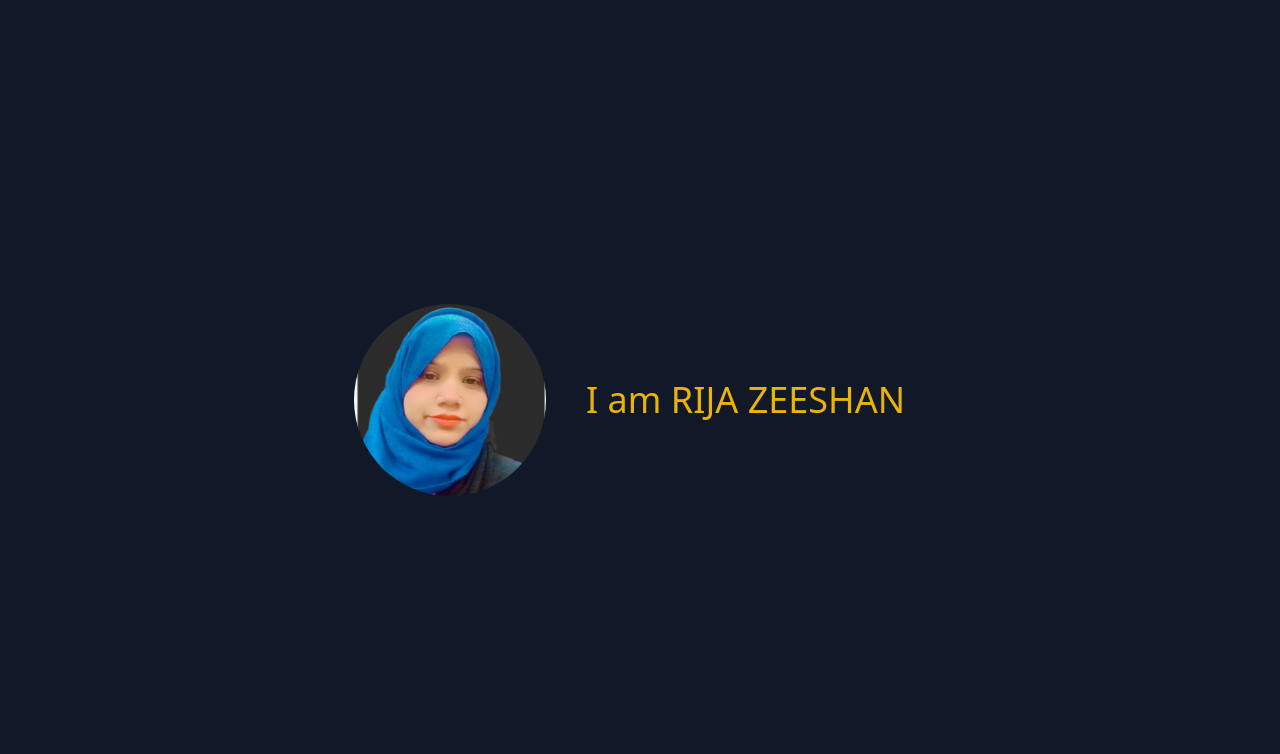
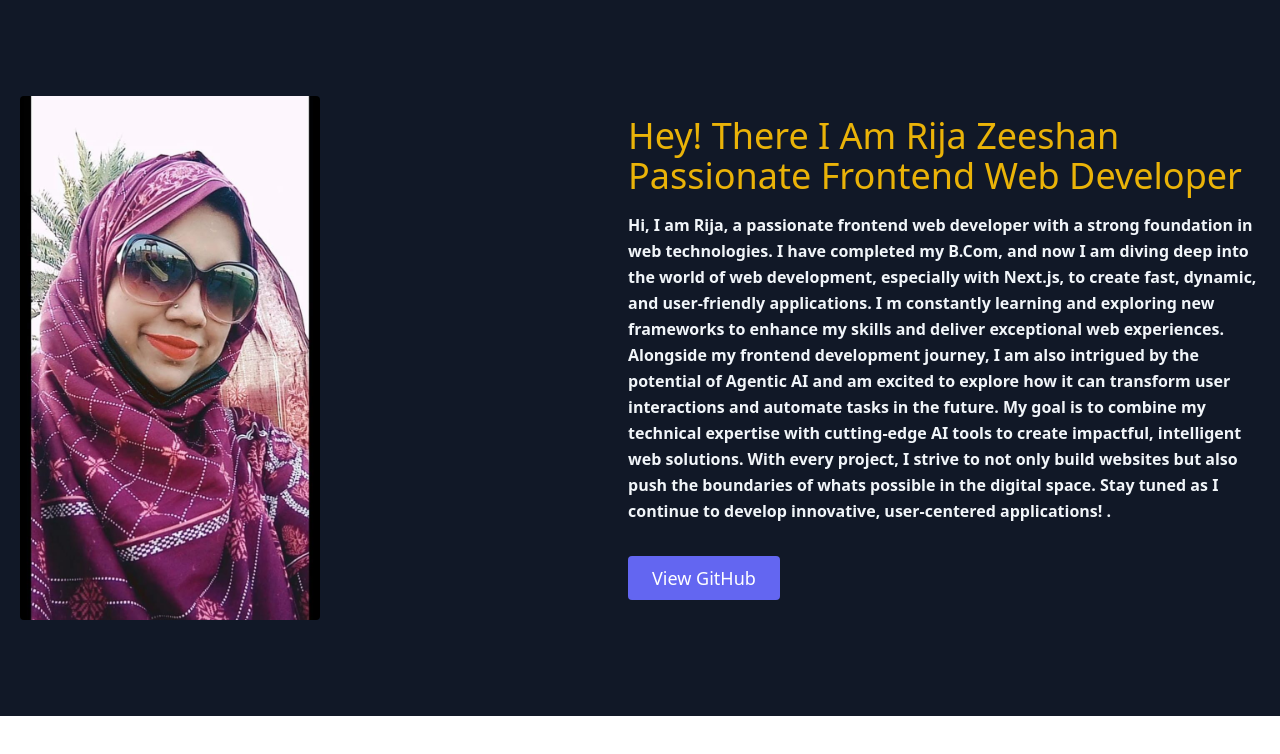
Before and after one commit to Rija-zeeshan/personal-portfolio, a Next.js app: page /about in a window 1280 px wide. Shown: the top 754 px of the page. Built offline with nearby package versions, Linux system fonts and the light colour scheme.

Commit message:
Your commit message

```diff
--- a/src/app/about/page.tsx
+++ b/src/app/about/page.tsx
@@ -1,28 +1,32 @@
-'use client'
-import React from 'react';
-import Typewriter from 'typewriter-effect';
+import React from 'react'
+import Image from 'next/image'
+import Link from 'next/link'
 
 export default function About() {
   return (
-    <div className="bg-gray-900 flex items-center justify-center min-h-screen p-6">
-      {/* Left side - Image */}
-      <div className="flex-shrink-0 mr-10">
-        <img src="/image/rija.png" alt="mypicture" className="w-48 h-48 rounded-full" />
-      </div>
+    <div>
+      <section className="text-gray-600 body-font bg-gray-900">
+  <div className="container mx-auto flex px-5 py-24 md:flex-row flex-col items-center">
+    <div className="lg:max-w-lg lg:w-full md:w-1/2 w-5/6 mb-10 md:mb-0">
+      <Image className="object-cover object-center rounded" alt="hero" src="/image/rz.jpg" width={300} height={300}/>
+    </div>
+    <div className="lg:flex-grow md:w-1/2 lg:pl-24 md:pl-16 flex flex-col md:items-start md:text-left items-center text-center">
+      <h1 className="title-font sm:text-4xl text-3xl mb-4 font-medium text-yellow-500">Hey! There I Am Rija Zeeshan
+        <br className="hidden lg:inline-block text-slate-100 font-extrabold"/>Passionate Frontend Web Developer
+      </h1>
+      <p className="mb-8 leading-relaxed text-slate-100 font-semibold">Hi, I am Rija, a passionate frontend web developer with a strong foundation in web technologies. I have completed my B.Com, and now I am diving deep into the world of web development, especially with Next.js, to create fast, dynamic, and user-friendly applications. I m constantly learning and exploring new frameworks to enhance my skills and deliver exceptional web experiences.
 
-      {/* Right side - Heading */}
-      <div>
-        <h1 className="title-font sm:text-4xl text-3xl font-medium text-yellow-500">
-          <Typewriter
-            options={{
-              strings: ['HEY THERE!', 'I am RIJA ZEESHAN', 'I Am Passionate Web Developer'],
-              autoStart: true,
-              loop: true,
-            }}
-          />
-        </h1>
+Alongside my frontend development journey, I am also intrigued by the potential of Agentic AI and am excited to explore how it can transform user interactions and automate tasks in the future. My goal is to combine my technical expertise with cutting-edge AI tools to create impactful, intelligent web solutions.
 
+With every project, I strive to not only build websites but also push the boundaries of whats possible in the digital space. Stay tuned as I continue to develop innovative, user-centered applications!
+
+.</p>
+      <div className="flex justify-center">
+       <Link href={'https://github.com/Rija-zeeshan'}><button className="inline-flex text-white bg-indigo-500 border-0 py-2 px-6 focus:outline-none hover:bg-yellow-500 rounded text-lg">View GitHub</button></Link>
       </div>
     </div>
-  );
+  </div>
+</section>
+    </div>
+  )
 }
--- a/src/app/page.tsx
+++ b/src/app/page.tsx
@@ -111,7 +111,7 @@ export default function Home() {
 <div className="container px-2 py-02 mx-auto">
     <div className="flex flex-wrap w-full mb-20">
       <div className="lg:w-1/2 w-full mb-6 lg:mb-0">
-        <h1 className="sm:text-3xl text-2xl font-medium title-font mb-2 text-yellow-500">Unlocking My Skill Set's<br></br> The Hidden Talents! </h1>
+        <h1 className="sm:text-3xl text-2xl font-medium title-font mb-2 text-yellow-500">Unlocking My Skill Set&apos;s<br></br> The Hidden Talents! </h1>
         <div className="h-1 w-20 bg-indigo-500 rounded"></div>
       </div>
       <p className="lg:w-1/2 w-full leading-relaxed text-slate-100">Highlights the range of skills and expertise,emphasizing the impact and value brought to my projects.</p>
```
Also changed, not shown: 1 other file (tests, documents, lock files or other folders).
